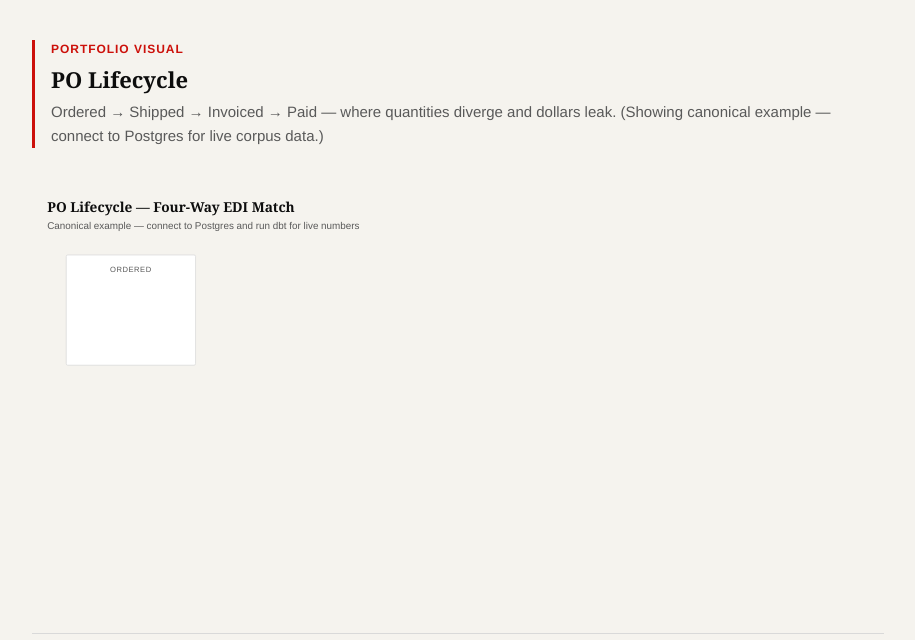
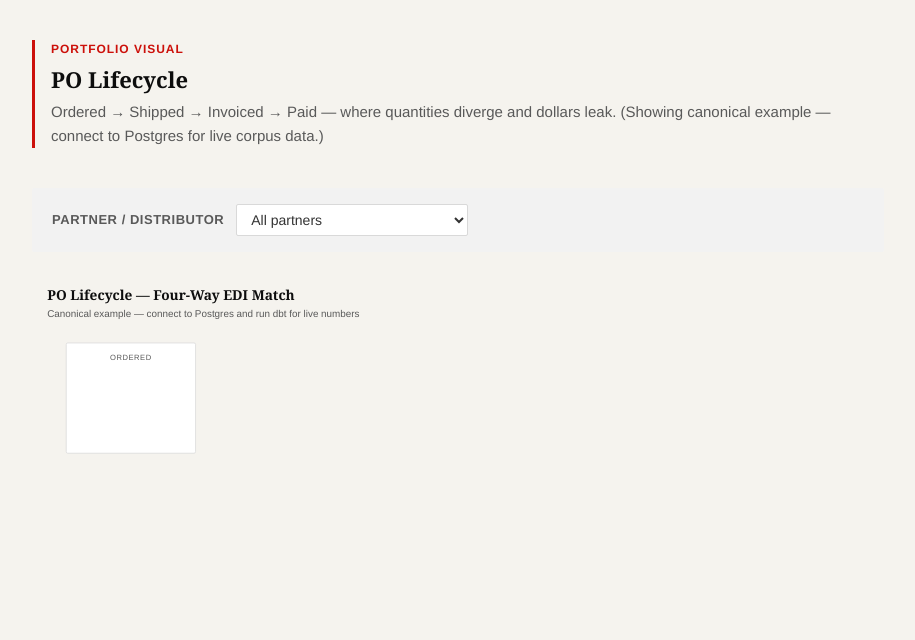
Before and after one commit to MsShawnP/edi-reconciliation-tool, a FastAPI app: template dashboard/templates/lifecycle.html in a window 1280 px wide. Shown: the part 108-748 px from the top of the page, without its empty margins (182-1097 px from the left). Run offline with FastAPI, Linux system fonts and the light colour scheme; the template is opened without the code that fills it: most values are stand-ins (such as "Sample title", 1, 10 or a date in 2020); some libraries are stand-ins or nearby versions; some web fonts are replaced.

Commit message:
feat: interactive PO lifecycle with partner filter and drill-down (#3)
Add partner/distributor selector to lifecycle page. Make delta callout
boxes clickable — clicking one fetches matching exception orders from
a new /api/lifecycle/drilldown endpoint and displays them in a detail
table below the visual.

Co-Authored-By: Claude Opus 4.6 <noreply@anthropic.com>

```diff
--- a/dashboard/app.py
+++ b/dashboard/app.py
@@ -29,7 +29,11 @@ from dashboard.routes.exceptions import (
     _CLASS_LABELS,
     _fmt_dollar,
 )
-from dashboard.routes.lifecycle import get_lifecycle_stats
+from dashboard.routes.lifecycle import (
+    get_lifecycle_stats,
+    get_lifecycle_partners,
+    get_lifecycle_drilldown,
+)
 from dashboard.routes.catalog import get_patterns
 
 _ROOT = Path(__file__).parent
@@ -135,15 +139,19 @@ async def ack_status(request: Request):
 # ---------------------------------------------------------------------------
 
 @app.get("/lifecycle", response_class=HTMLResponse)
-async def lifecycle_page(request: Request):
-    stats = get_lifecycle_stats()
-    # json.dumps with ensure_ascii=True is safe to embed in <script type="application/json">.
-    # Include 'source' so the JS subtitle can distinguish live vs canonical data.
+async def lifecycle_page(
+    request: Request,
+    partner: str = Query(default=""),
+):
+    stats = get_lifecycle_stats(partner=partner)
+    partners = get_lifecycle_partners()
     lifecycle_json = json.dumps({**stats, "source": "live"} if stats else {})
     return templates.TemplateResponse(request, "lifecycle.html", {
-        "active_page":    "lifecycle",
-        "db_ok":          db.is_configured(),
-        "lifecycle_json": lifecycle_json,
+        "active_page":       "lifecycle",
+        "db_ok":             db.is_configured(),
+        "lifecycle_json":    lifecycle_json,
+        "partners":          partners,
+        "selected_partner":  partner,
     })
 
 
@@ -164,8 +172,8 @@ async def catalog_page(request: Request):
 # ---------------------------------------------------------------------------
 
 @app.get("/api/lifecycle")
-async def api_lifecycle() -> JSONResponse:
-    stats = get_lifecycle_stats()
+async def api_lifecycle(partner: str = Query(default="")) -> JSONResponse:
+    stats = get_lifecycle_stats(partner=partner)
     if stats:
         return JSONResponse({**stats, "source": "live"})
     return JSONResponse({
@@ -173,3 +181,12 @@ async def api_lifecycle() -> JSONResponse:
         "shipped_short": 12, "invoiced_excess": 12, "short_pay_dollars": 2400.0,
         "source": "canonical",
     })
+
+
+@app.get("/api/lifecycle/drilldown")
+async def api_lifecycle_drilldown(
+    callout: str = Query(default=""),
+    partner: str = Query(default=""),
+) -> JSONResponse:
+    rows = get_lifecycle_drilldown(callout_index=callout, partner=partner)
+    return JSONResponse(rows)
--- a/dashboard/routes/lifecycle.py
+++ b/dashboard/routes/lifecycle.py
@@ -10,8 +10,28 @@ logger = logging.getLogger(__name__)
 
 _SCHEMA = db.MARTS_SCHEMA
 
+_CALLOUT_CLASS_MAP = {
+    "0": "ordered_not_asnd",
+    "1": "shipped_not_invoiced",
+    "2": "short_pay",
+}
 
-def get_lifecycle_stats() -> dict[str, Any] | None:
+
+def get_lifecycle_partners() -> list[str]:
+    """Distinct partner IDs from the four-way match."""
+    if not db.is_configured():
+        return []
+    try:
+        rows = db.query(
+            f"select distinct partner_id from {_SCHEMA}.int_four_way_match order by 1"
+        )
+        return [r["partner_id"] for r in rows]
+    except Exception:
+        logger.exception("get_lifecycle_partners query failed")
+        return []
+
+
+def get_lifecycle_stats(partner: str = "") -> dict[str, Any] | None:
     """Aggregate funnel stats from int_four_way_match for the PO lifecycle visual.
 
     Returns None when the database is not configured or the query fails.
@@ -19,6 +39,15 @@ def get_lifecycle_stats() -> dict[str, Any] | None:
     if not db.is_configured():
         return None
     try:
+        partner_clause = "where partner_id = %s" if partner else ""
+        partner_params = (partner,) if partner else ()
+        dedup_clause = (
+            "where invoice_number is not null and partner_id = %s"
+            if partner
+            else "where invoice_number is not null"
+        )
+        dedup_params = (partner,) if partner else ()
+
         rows = db.query(f"""
             with
             qty_totals as (
@@ -27,6 +56,7 @@ def get_lifecycle_stats() -> dict[str, Any] | None:
                     coalesce(sum(shipped_qty_normalized),  0) as total_shipped,
                     coalesce(sum(invoiced_qty_normalized), 0) as total_invoiced
                 from {_SCHEMA}.int_four_way_match
+                {partner_clause}
             ),
             dollar_totals as (
                 select
@@ -36,13 +66,13 @@ def get_lifecycle_stats() -> dict[str, Any] | None:
                     select distinct on (partner_id, invoice_number)
                         invoice_amount, paid_amount
                     from {_SCHEMA}.int_four_way_match
-                    where invoice_number is not null
+                    {dedup_clause}
                 ) deduped
             )
             select q.*, d.*
             from qty_totals q
             cross join dollar_totals d
-        """)
+        """, partner_params + dedup_params)
         if not rows:
             return None
 
@@ -53,12 +83,6 @@ def get_lifecycle_stats() -> dict[str, Any] | None:
         total_invoiced_dollars = float(r["total_invoiced_dollars"])
         total_paid_dollars_raw = float(r["total_paid_dollars"])
 
-        # Cap paid at invoiced: PAID > INVOICED is structurally impossible
-        # (you cannot pay more than you billed).  The synthetic 820 corpus
-        # inflates paid_amount because RMR segments are per-line-item, not
-        # per-invoice — payment_agg sums them, producing totals that exceed
-        # the invoice document total.  Capping here is correct for any
-        # dataset; the upstream generator bug is tracked separately.
         total_paid_dollars = min(total_paid_dollars_raw, total_invoiced_dollars)
 
         avg_unit_price = (
@@ -77,7 +101,6 @@ def get_lifecycle_stats() -> dict[str, Any] | None:
         invoiced = int(round(total_invoiced))
         paid     = int(round(cases_paid_equiv))
 
-        # Server-side sanity: PAID must not exceed INVOICED in case-equiv
         if paid > invoiced:
             paid = invoiced
 
@@ -94,3 +117,54 @@ def get_lifecycle_stats() -> dict[str, Any] | None:
     except Exception:
         logger.exception("get_lifecycle_stats query failed")
         return None
+
+
+def get_lifecycle_drilldown(
+    callout_index: str,
+    partner: str = "",
+    limit: int = 100,
+) -> list[dict[str, Any]]:
+    """Return exception rows matching a lifecycle callout gap."""
+    if not db.is_configured():
+        return []
+    exc_class = _CALLOUT_CLASS_MAP.get(callout_index)
+    if not exc_class:
+        return []
+    try:
+        conditions = ["exception_class = %s"]
+        params: list[Any] = [exc_class]
+        if partner:
+            conditions.append("partner_id = %s")
+            params.append(partner)
+        where = " and ".join(conditions)
+        params.append(limit)
+        rows = db.query(f"""
+            select
+                partner_id,
+                exception_class,
+                po_number,
+                sku,
+                invoice_number,
+                dollar_impact,
+                dispute_window_days,
+                dispute_window_expires_at,
+                dispute_urgent
+            from {_SCHEMA}.fct_exceptions
+            where {where}
+            order by dollar_impact desc nulls last
+            limit %s
+        """, tuple(params))
+        from dashboard.routes.exceptions import _fmt_dollar, _CLASS_LABELS
+        for row in rows:
+            row["dollar_fmt"] = _fmt_dollar(float(row["dollar_impact"] or 0))
+            row["class_label"] = _CLASS_LABELS.get(
+                row["exception_class"], row["exception_class"]
+            )
+            if row["dispute_window_expires_at"]:
+                row["dispute_window_expires_at"] = str(
+                    row["dispute_window_expires_at"]
+                )
+        return rows
+    except Exception:
+        logger.exception("get_lifecycle_drilldown query failed")
+        return []
--- a/dashboard/static/js/lifecycle.js
+++ b/dashboard/static/js/lifecycle.js
@@ -5,16 +5,17 @@
  * server-side. Falls back to the canonical example (150/138/150/131)
  * when the DB is not connected.
  *
+ * Callout boxes are clickable — clicking one fetches matching exception
+ * orders from /api/lifecycle/drilldown and displays them below the visual.
+ *
  * Requires D3 v7 on the page before this script loads.
  * Renders into #lifecycle-visual.
  */
 (function () {
   "use strict";
 
-  // Canonical fallback (plan spec: 150 ordered → 138 shipped → 150 invoiced → 131 paid)
   var CANONICAL = { ordered: 150, shipped: 138, invoiced: 150, paid: 131, source: "canonical" };
 
-  // Lailara design system tokens (LAILARA_DESIGN_SYSTEM.md v2.0)
   var C = {
     canvas:   "#f5f3ee",
     ink:      "#0d0d0d",
@@ -32,14 +33,19 @@
     sans:     "'Source Sans 3', 'Source Sans Pro', 'Helvetica Neue', Arial, sans-serif",
   };
 
-  // Layout constants (internal SVG coordinate space)
   var W = 1120, H = 480;
   var BOX_W = 170, BOX_H = 145;
   var BOX_TOP = 88;
-  var BOX_CX = [130, 390, 650, 910];   // center-x for each of the 4 stage boxes
+  var BOX_CX = [130, 390, 650, 910];
   var ARROW_Y = BOX_TOP + BOX_H / 2;
   var CALL_TOP = BOX_TOP + BOX_H + 24;
   var CALL_W = 150, CALL_H = 88;
+
+  var CALLOUT_LABELS = [
+    "Ordered, Not ASN'd",
+    "Shipped, Not Invoiced",
+    "Short Pay",
+  ];
 
   var STAGES = [
     { key: "ordered",  label: "ORDERED",  color: C.ink    },
@@ -47,6 +53,12 @@
     { key: "invoiced", label: "INVOICED", color: C.orange },
     { key: "paid",     label: "PAID",     color: C.rose   },
   ];
+
+  var currentPartner = "";
+  try {
+    var pEl = document.getElementById("lifecycle-partner");
+    if (pEl) currentPartner = JSON.parse(pEl.textContent) || "";
+  } catch (_) {}
 
   function fmtCompact(n) {
     var abs = Math.abs(n);
@@ -96,10 +108,8 @@
         "PO Lifecycle: " + data.ordered + " ordered, " + data.shipped + " shipped, " +
         data.invoiced + " invoiced, " + data.paid + " paid");
 
-    // Canvas background
     svg.append("rect").attr("width", W).attr("height", H).attr("fill", C.canvas);
 
-    // Section title
     svg.append("text")
       .attr("x", 20).attr("y", 32)
       .style("font-family", C.serif)
@@ -119,12 +129,10 @@
           ? "Canonical example — live data failed validation (PAID > INVOICED)"
           : "Canonical example — connect to Postgres and run dbt for live numbers");
 
-    // Stage boxes
     STAGES.forEach(function (stage, i) {
       var cx = BOX_CX[i];
       var bx = cx - BOX_W / 2;
 
-      // Box border
       svg.append("rect")
         .attr("x", bx).attr("y", BOX_TOP)
         .attr("width", BOX_W).attr("height", BOX_H)
@@ -133,7 +141,6 @@
         .attr("stroke-width", 1)
         .attr("rx", 2);
 
-      // Stage label (uppercase, small)
       svg.append("text")
         .attr("x", cx).attr("y", BOX_TOP + 22)
         .attr("text-anchor", "middle")
@@ -143,7 +150,6 @@
         .style("fill", C.sub)
         .text(stage.label);
 
-      // Main quantity number
       var val = data[stage.key];
       svg.append("text")
         .attr("x", cx).attr("y", BOX_TOP + 88)
@@ -154,7 +160,6 @@
         .style("fill", stage.color)
         .text(fmtCompact(val));
 
-      // "cases" unit
       svg.append("text")
         .attr("x", cx).attr("y", BOX_TOP + 112)
         .attr("text-anchor", "middle")
@@ -164,26 +169,22 @@
         .text("cases");
     });
 
-    // Arrows + callout boxes between each pair of stages
     var vals = [data.ordered, data.shipped, data.invoiced, data.paid];
     for (var i = 0; i < 3; i++) {
       var x1 = BOX_CX[i]     + BOX_W / 2;
       var x2 = BOX_CX[i + 1] - BOX_W / 2;
       var mx = (x1 + x2) / 2;
 
-      // Arrow shaft
       svg.append("line")
         .attr("x1", x1).attr("y1", ARROW_Y)
         .attr("x2", x2 - 8).attr("y2", ARROW_Y)
         .attr("stroke", C.border)
         .attr("stroke-width", 1.5);
 
-      // Arrowhead
       svg.append("polygon")
         .attr("points", x2 + "," + ARROW_Y + " " + (x2 - 10) + "," + (ARROW_Y - 5) + " " + (x2 - 10) + "," + (ARROW_Y + 5))
         .attr("fill", C.border);
 
-      // Dashed drop stem from arrow to callout
       svg.append("line")
         .attr("x1", mx).attr("y1", BOX_TOP + BOX_H + 2)
         .attr("x2", mx).attr("y2", CALL_TOP - 2)
@@ -191,9 +192,14 @@
         .attr("stroke-width", 1)
         .attr("stroke-dasharray", "3,3");
 
-      // Callout box (colored by direction of change)
       var style = calloutStyle(vals[i], vals[i + 1]);
-      svg.append("rect")
+
+      // Clickable callout group
+      var calloutGroup = svg.append("g")
+        .style("cursor", "pointer")
+        .attr("data-callout", i);
+
+      calloutGroup.append("rect")
         .attr("x", mx - CALL_W / 2).attr("y", CALL_TOP)
         .attr("width", CALL_W).attr("height", CALL_H)
         .attr("fill", style.fill)
@@ -201,8 +207,7 @@
         .attr("stroke-width", 1)
         .attr("rx", 2);
 
-      // Delta quantity
-      svg.append("text")
+      calloutGroup.append("text")
         .attr("x", mx).attr("y", CALL_TOP + 26)
         .attr("text-anchor", "middle")
         .style("font-family", C.sans)
@@ -211,9 +216,8 @@
         .style("fill", style.color)
         .text(fmtDelta(vals[i], vals[i + 1]));
 
-      // First description line
       var descs = calloutDesc(i, data);
-      svg.append("text")
+      calloutGroup.append("text")
         .attr("x", mx).attr("y", CALL_TOP + 48)
         .attr("text-anchor", "middle")
         .style("font-family", C.sans)
@@ -221,17 +225,28 @@
         .style("fill", C.sub)
         .text(descs[0]);
 
-      // Second description line
-      svg.append("text")
+      calloutGroup.append("text")
         .attr("x", mx).attr("y", CALL_TOP + 65)
         .attr("text-anchor", "middle")
         .style("font-family", C.sans)
         .style("font-size", "12px")
         .style("fill", C.muted)
         .text(descs[1]);
+
+      // "click to drill down" hint
+      calloutGroup.append("text")
+        .attr("x", mx).attr("y", CALL_TOP + CALL_H - 4)
+        .attr("text-anchor", "middle")
+        .style("font-family", C.sans)
+        .style("font-size", "9px")
+        .style("fill", C.muted)
+        .text("click to view orders");
+
+      (function(idx) {
+        calloutGroup.on("click", function() { loadDrilldown(idx); });
+      })(i);
     }
 
-    // Footnote rule + text
     svg.append("line")
       .attr("x1", 20).attr("y1", H - 32)
       .attr("x2", W - 20).attr("y2", H - 32)
@@ -246,13 +261,73 @@
       .text("Synthetic corpus — Walmart · UNFI · KeHE. UoM normalized to cases before comparison.");
   }
 
+  function loadDrilldown(calloutIndex) {
+    var section = document.getElementById("lifecycle-drilldown");
+    var title = document.getElementById("drilldown-title");
+    var tbody = document.getElementById("drilldown-rows");
+    if (!section || !title || !tbody) return;
+
+    title.textContent = CALLOUT_LABELS[calloutIndex] + " — Matching Orders";
+    tbody.innerHTML = '<tr><td colspan="7" style="text-align:center;padding:20px;color:#595959;">Loading…</td></tr>';
+    section.style.display = "block";
+    section.scrollIntoView({ behavior: "smooth", block: "start" });
+
+    var url = "/api/lifecycle/drilldown?callout=" + calloutIndex;
+    if (currentPartner) url += "&partner=" + encodeURIComponent(currentPartner);
+
+    fetch(url)
+      .then(function(r) { return r.json(); })
+      .then(function(rows) {
+        if (!rows || rows.length === 0) {
+          tbody.innerHTML = '<tr><td colspan="7" style="text-align:center;padding:20px;color:#595959;">No matching orders found.</td></tr>';
+          return;
+        }
+        var html = "";
+        for (var i = 0; i < rows.length; i++) {
+          var row = rows[i];
+          html += "<tr>";
+          html += '<td><span class="partner-badge">' + esc(row.partner_id) + "</span></td>";
+          html += '<td><span class="chip chip--' + esc(row.exception_class) + '">' + esc(row.class_label) + "</span></td>";
+          html += "<td>" + esc(row.po_number || "—") + "</td>";
+          html += "<td>" + esc(row.sku || "—") + "</td>";
+          html += "<td>" + esc(row.invoice_number || "—") + "</td>";
+          html += '<td class="td--dollar">' + esc(row.dollar_fmt) + "</td>";
+          html += "<td>";
+          if (row.dispute_urgent) {
+            html += '<span class="urgent-badge">' + esc(row.dispute_window_expires_at || "—") + "</span>";
+          } else {
+            html += esc(row.dispute_window_expires_at || "—");
+          }
+          html += "</td></tr>";
+        }
+        tbody.innerHTML = html;
+      })
+      .catch(function() {
+        tbody.innerHTML = '<tr><td colspan="7" style="text-align:center;padding:20px;color:#b82d4a;">Failed to load drill-down data.</td></tr>';
+      });
+  }
+
+  function esc(s) {
+    var d = document.createElement("div");
+    d.textContent = s;
+    return d.innerHTML;
+  }
+
+  // Close button
+  var closeBtn = document.getElementById("drilldown-close");
+  if (closeBtn) {
+    closeBtn.addEventListener("click", function() {
+      var section = document.getElementById("lifecycle-drilldown");
+      if (section) section.style.display = "none";
+    });
+  }
+
   function isValid(d) {
     if (!d || d.ordered <= 0) return false;
     if (d.paid > d.invoiced) return false;
     return true;
   }
 
-  // Read server-injected data; fall back to canonical if missing or invalid
   var el = document.getElementById("lifecycle-data");
   var serverData = null;
   try { serverData = el ? JSON.parse(el.textContent) : null; } catch (_) {}
@@ -265,7 +340,6 @@
     if (serverData && !isValid(serverData)) data.source = "validation-fallback";
   }
 
-  // Render immediately (data is already available inline)
   if (document.readyState === "loading") {
     document.addEventListener("DOMContentLoaded", function () { render(data); });
   } else {
--- a/dashboard/templates/lifecycle.html
+++ b/dashboard/templates/lifecycle.html
@@ -6,21 +6,63 @@
 
 <!-- Server-injected lifecycle numbers for D3 (pure numeric JSON, safe without escaping) -->
 <script id="lifecycle-data" type="application/json">{{ lifecycle_json | safe }}</script>
+<script id="lifecycle-partner" type="application/json">"{{ selected_partner }}"</script>
 
 <div class="page-header">
   <div class="page-header__eyebrow">Portfolio Visual</div>
   <h1 class="page-header__title">PO Lifecycle</h1>
   <p class="page-header__sub">
-    Ordered → Shipped → Invoiced → Paid — where quantities diverge and dollars leak.
+    Ordered &rarr; Shipped &rarr; Invoiced &rarr; Paid — where quantities diverge and dollars leak.
     {% if not db_ok %}
     <span class="note--muted">(Showing canonical example — connect to Postgres for live corpus data.)</span>
     {% endif %}
   </p>
 </div>
 
+{# ---- Partner selector ---- #}
+{% if partners %}
+<section class="section" style="margin-bottom:24px;">
+  <form method="get" action="/lifecycle">
+    <div class="filter-bar">
+      <label for="lifecycle-partner-filter">Partner / Distributor</label>
+      <select id="lifecycle-partner-filter" name="partner" onchange="this.form.submit()">
+        <option value="">All partners</option>
+        {% for p in partners %}
+        <option value="{{ p }}" {{ 'selected' if p == selected_partner else '' }}>{{ p }}</option>
+        {% endfor %}
+      </select>
+    </div>
+  </form>
+</section>
+{% endif %}
+
 <section class="section">
   <!-- D3 renders the SVG into this container -->
   <div id="lifecycle-visual" class="lifecycle-visual"></div>
+</section>
+
+{# ---- Drill-down table (populated by JS when a callout is clicked) ---- #}
+<section class="section" id="lifecycle-drilldown" style="display:none;">
+  <div style="display:flex;align-items:center;justify-content:space-between;margin-bottom:16px;">
+    <h3 id="drilldown-title" class="section-title" style="margin-bottom:0;"></h3>
+    <button type="button" class="btn btn--ghost btn--sm" id="drilldown-close">Close</button>
+  </div>
+  <div class="table-wrapper">
+    <table>
+      <thead>
+        <tr>
+          <th>Partner</th>
+          <th>Exception type</th>
+          <th>PO number</th>
+          <th>SKU</th>
+          <th>Invoice</th>
+          <th style="text-align:right;">Dollar impact</th>
+          <th>Dispute window</th>
+        </tr>
+      </thead>
+      <tbody id="drilldown-rows"></tbody>
+    </table>
+  </div>
 </section>
 
 {% endblock %}
```
